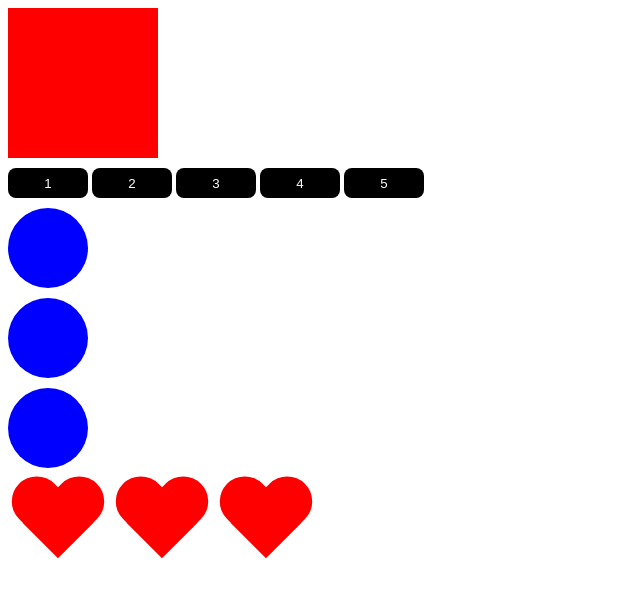
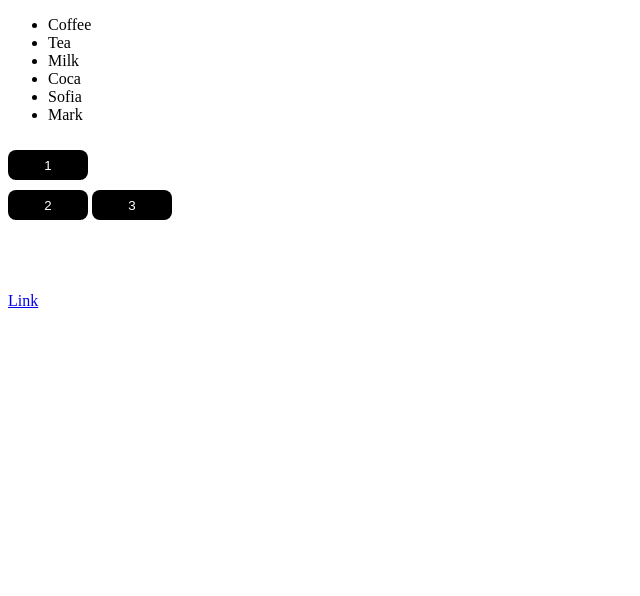
Before and after one commit to AlexandrDubiaga/UdemyFirst, a website: page index.html in a window 1280 px wide. Shown: the whole page, without its empty margins (0-640 px from the left). Drawn offline with Linux system fonts and the light colour scheme.

Commit message:
Обработка событий на странице

```diff
--- a/index.html
+++ b/index.html
@@ -6,25 +6,24 @@
 		<title>JavaScript</title>
 		<link rel="stylesheet" href="css/style.css">
 	</head>
+
+	<div>
+		<ul class="second">
+			<li>Coffee</li>
+			<li>Tea</li>
+			<li data-current="Milk">Milk</li>
+			<li>Coca</li>
+			<li>Sofia</li>
+			<li>Mark</li>
+		  </ul>
+	</div>
 	<body>
-		<div class="box" id="box"></div>
-		<button>1</button>
-		<button>2</button>
-		<button>3</button>
-		<button>4</button>
-		<button>5</button>
-
-		<div class="circle"></div>
-		<div class="circle"></div>
-		<div class="circle"></div>
-
-		<div class="wrapper">
-			<div class="heart"></div>
-			<div class="heart"></div>
-            <div class="heart"></div>
-
+		<div class="overlay">
+			<button id="btn">1</button>
 		</div>
-
+		<button id="btn">2</button>
+		<button id="current">3</button><br><br><br><br><br>
+	<a href="https://gidonline.io/title/enn/">Link</a>
 		<script src="js/script.js"></script>
 	</body>
 </html>
```
